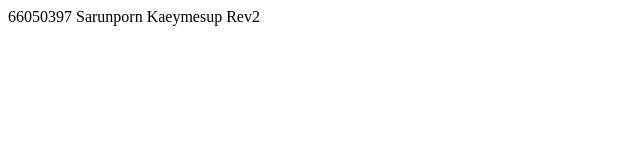
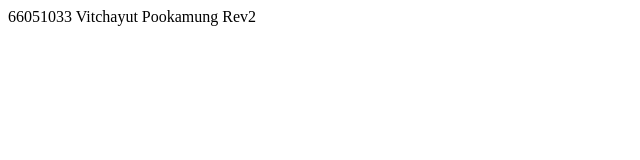
Before and after one commit to 66050397/git101_I, a plain HTML site: page index.html in a window 1280 px wide. Shown: the full height of the page, 0-640 px from the left. Drawn offline with Linux system fonts and the light colour scheme.

Commit message:
Update index.html

```diff
--- a/index.html
+++ b/index.html
@@ -6,6 +6,6 @@
     <title>Document</title>
 </head>
 <body>
-     66050397 Sarunporn Kaeymesup Rev2
+     66051033 Vitchayut Pookamung Rev2
 </body>
 </html>
```
